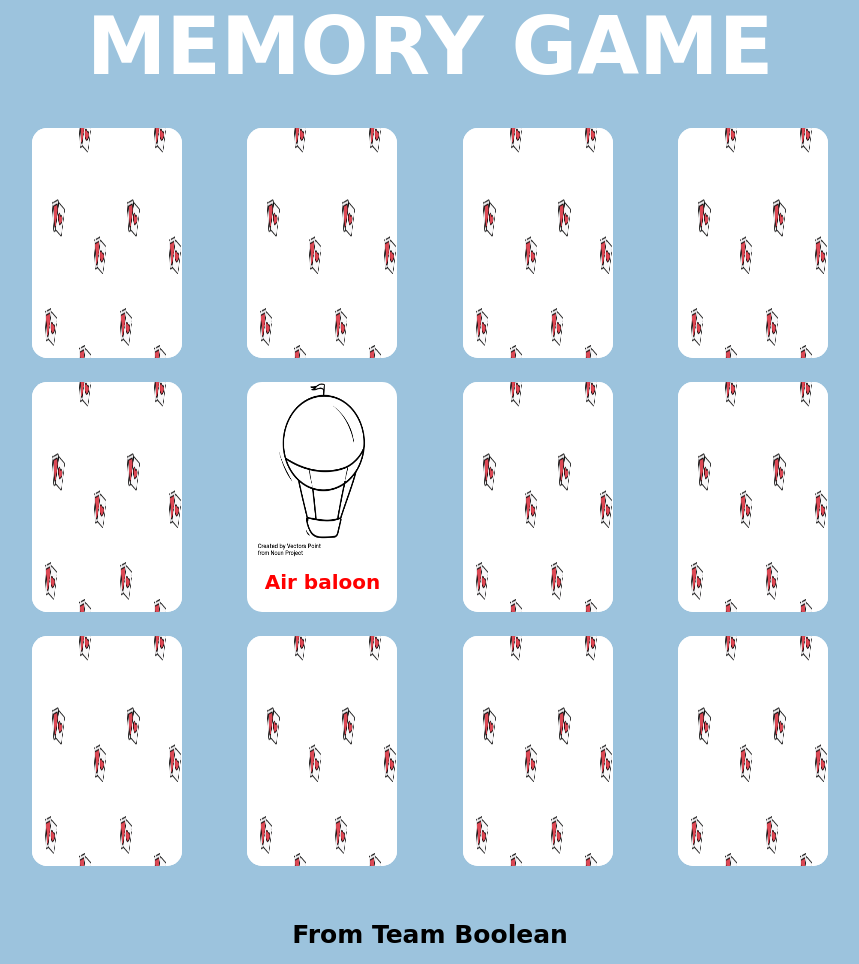
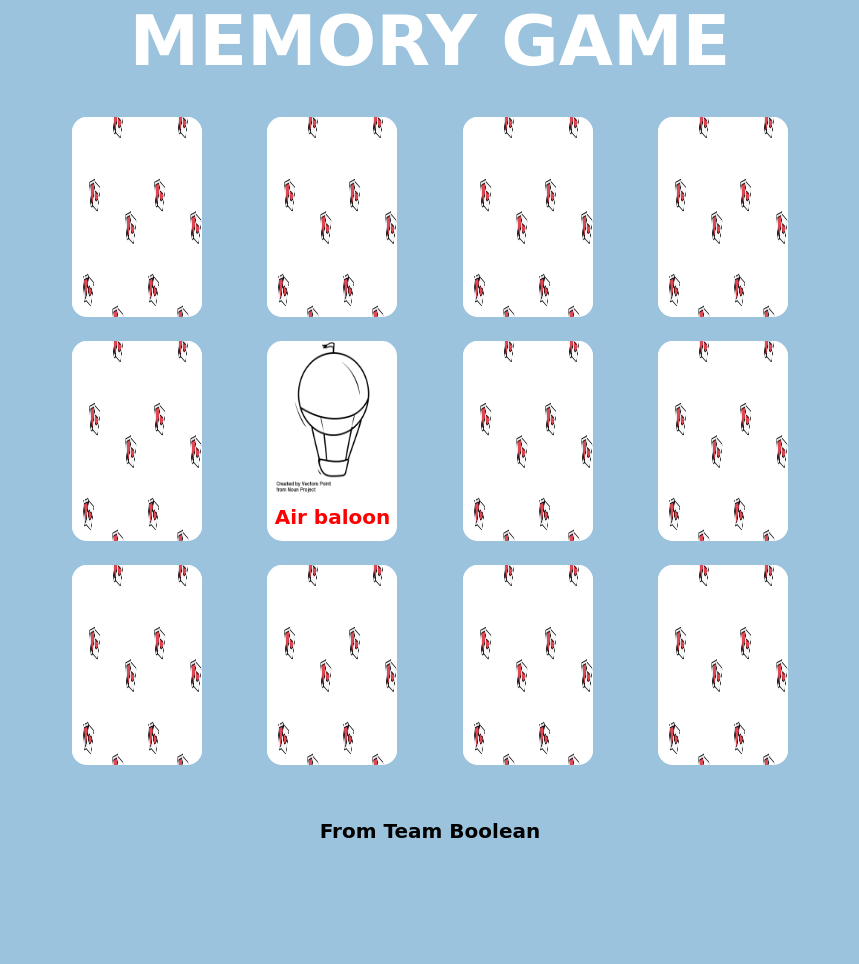
Before and after one commit to andmalt/first-commit, a plain HTML site: page index.html in a window 1280 px wide. Shown: the whole page, without its empty margins (210-1069 px from the left). After the commit the page ends 858 px from the top, so only its background shows below. Drawn offline with Linux system fonts and the light colour scheme; a web font is replaced by a local one.

Commit message:
cambiato dimensioni carte

```diff
--- a/css/style.css
+++ b/css/style.css
@@ -13,13 +13,13 @@ main{
 header h1{
     text-align: center;
     color: white;
-    font-size: 80px;
+    font-size: 70px;
 }
 .row .card{
     position: relative;
     display: inline-block;
-    width: 150px;
-    height: 230px;
+    width: 130px;
+    height: 200px;
     margin: 10px 30px;
     background-color: white;
     border-radius: 15px;
@@ -60,7 +60,7 @@ header h1{
 }
 footer{
     text-align: center;
-    font-size: 25px;
+    font-size: 20px;
     font-weight: bold;
     padding: 15px;
 }
```
